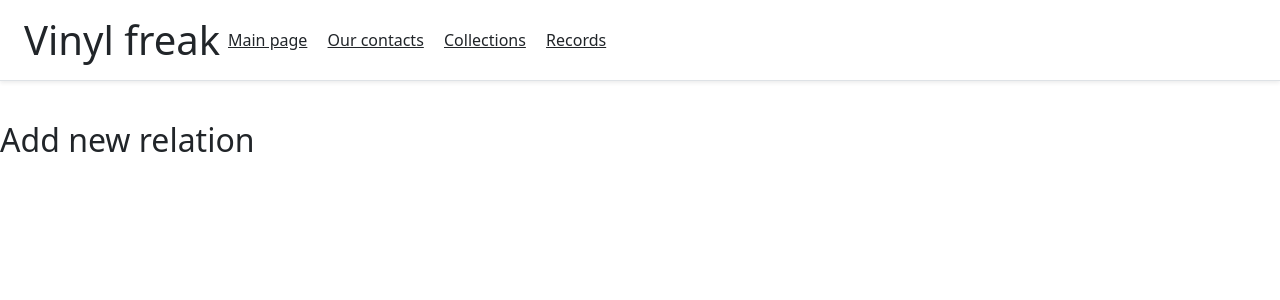
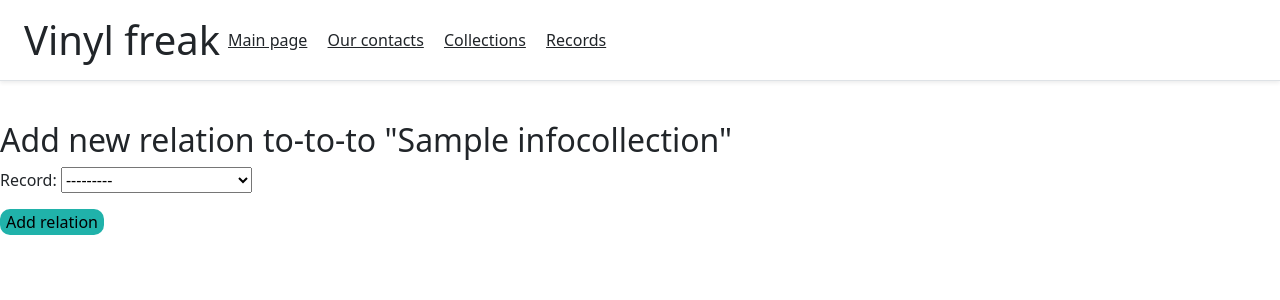
Before and after one commit to MarinaPudova/Django_vinyl, a Django app: page /collections/1/relations/create in a window 1280 px wide. Shown: the top 300 px of the page. Run offline with Django 4.2, Linux system fonts and the light colour scheme; tables that the repository leaves empty hold one stand-in row (values such as "Sample post"); parts of the project's set-up code (start-up, migrations or seed data) failed here and were passed over.

Commit message:
Add create relations

```diff
--- a/info/form.py
+++ b/info/form.py
@@ -7,7 +7,7 @@ from record.models import Record
 class InfoCollectionForm(forms.ModelForm):
     class Meta:
         model = InfoCollection
-        fields = ('name', 'owner', 'start_year', 'number_records', 'records')
+        fields = ('name', 'owner', 'start_year', 'number_records', 'is_open_viewing', 'records')
 
     records = forms.ModelMultipleChoiceField(
         queryset=Record.objects.all(),
@@ -18,4 +18,4 @@ class InfoCollectionForm(forms.ModelForm):
 class CollectionRecordForm(forms.ModelForm):
     class Meta:
         model = CollectionRecord
-        fields = ('collection', 'record')
+        fields = ('record', )
--- a/info/models.py
+++ b/info/models.py
@@ -13,6 +13,7 @@ class InfoCollection(models.Model):
     start_year = models.PositiveSmallIntegerField()
     number_records = models.PositiveSmallIntegerField()
     # collection_cost = models.FloatField()
+    is_open_viewing = models.BooleanField(default=True)
 
     record = models.ManyToManyField(Record, related_name="records", through="CollectionRecord")
 
--- a/info/views.py
+++ b/info/views.py
@@ -26,8 +26,6 @@ class CollectionListView(generic.ListView):
     model = InfoCollection
     template_name = 'info_collection/collection_list.html'
     context_object_name = 'collections'
-    # queryset = InfoCollection.objects.filter(is_deleted=False)
-    # ordering = 'price'
 
 
 class CollectionDetailView(generic.DetailView):
@@ -35,36 +33,23 @@ class CollectionDetailView(generic.DetailView):
     template_name = 'info_collection/collection_detail.html'
     context_object_name = 'collection'
 
-    # def get_context_data(self, **kwargs):
-    #     context = super().get_context_data(**kwargs)
-    #     context['collections'] = InfoCollection.objects.filter(is_deleted=False)
-    #     return context
-
 
 class CollectionCreateView(generic.CreateView):
-    # model = InfoCollection
     template_name = 'info_collection/collection_create.html'
-    # template_name = 'relation/relation_create.html'
     form_class = InfoCollectionForm
-    # fields = ('name', 'owner', 'start_year', 'number_records', 'collection_cost')
-    # success_url = '/collections'
 
     def get_success_url(self):
         return reverse('collection-list')
 
     def form_valid(self, form):
         response = super().form_valid(form)
-
         selected_records = form.cleaned_data.get('records')
-
         if selected_records is not None:
             collection_record_objects = [
                 CollectionRecord(collection=self.object, record=record)
                 for record in selected_records
             ]
-
             CollectionRecord.objects.bulk_create(collection_record_objects)
-
         return response
 
 
@@ -89,30 +74,23 @@ class CollectionRecordListView(generic.ListView):
     model = CollectionRecord
     template_name = 'relation/relation_list.html'
     context_object_name = 'relations'
-    # queryset = CollectionRecord.objects.all()
-    # ordering = 'price'
 
 
 class CollectionRecordCreateView(generic.CreateView):
     template_name = 'relation/relation_create.html'
     form_class = CollectionRecordForm
     context_object_name = 'records'
-    # form_class = InfoCollectionForm
 
     def get_success_url(self):
         return reverse('relation-list')
 
-    # def form_valid(self, form):
-    #     response = super().form_valid(form)
-    #
-    #     selected_records = form.cleaned_data.get('records')
-    #
-    #     if selected_records is not None:
-    #         collection_record_objects = [
-    #             CollectionRecord(collection=self.object, record=record)
-    #             for record in selected_records
-    #         ]
-    #
-    #         CollectionRecord.objects.bulk_create(collection_record_objects)
-    #
-    #     return response
+    def form_valid(self, form):
+        relation = form.save(commit=False)
+        relation.collection = InfoCollection.objects.get(pk=self.kwargs.get('pk'))
+        relation.save()
+        return super().form_valid(form)
+
+    def get_context_data(self, **kwargs):
+        context = super().get_context_data(**kwargs)
+        context['collection_url'] = InfoCollection.objects.get(pk=self.kwargs.get('pk'))
+        return context
--- a/templates/relation/relation_create.html
+++ b/templates/relation/relation_create.html
@@ -5,13 +5,10 @@ Create relation
 {% endblock %}
 
 {% block content %}
-    <h2>Add new relation</h2>
-<!--   <form method="post" action="{% url 'relation-create' collection.id %}">-->
-<!--        {% csrf_token %}-->
-<!--        {{ form.as_p }}-->
-<!--        {%for elem in records%}-->
-<!--            <option value="{{elem.name}}">{{elem.name}}</option>-->
-<!--        {% endfor %}-->
-<!--        <button type="button" style="background:LightSeaGreen;border-radius:10px;border:2px">Add relation</button>-->
-<!--    </form>-->
+    <h2>Add new relation to-to-to "{{collection_url}}"</h2>
+   <form method="post" action="{% url 'relation-create' collection_url.id %}">
+        {% csrf_token %}
+        {{ form.as_p }}
+        <button type="submit" style="background:LightSeaGreen;border-radius:10px;border:2px">Add relation</button>
+    </form>
 {% endblock %}
--- a/templates/relation/relation_list.html
+++ b/templates/relation/relation_list.html
@@ -6,7 +6,7 @@ All relations
 
 {% block content %}
     <h2>Info about relations:</h2>
-   <form method="get" action="{% url 'relation-create'%}">
+   <form method="get" action="{% url 'relation-list'%}">
         <button  style="background:Moccasin;border-radius:10px;border:2px">Create new relation</button>
     </form>
     <br>
```
Also changed, not shown: info/migrations/0004_infocollection_is_open_viewing.py (added), info/migrations/0005_alter_infocollection_is_open_viewing.py (added).
